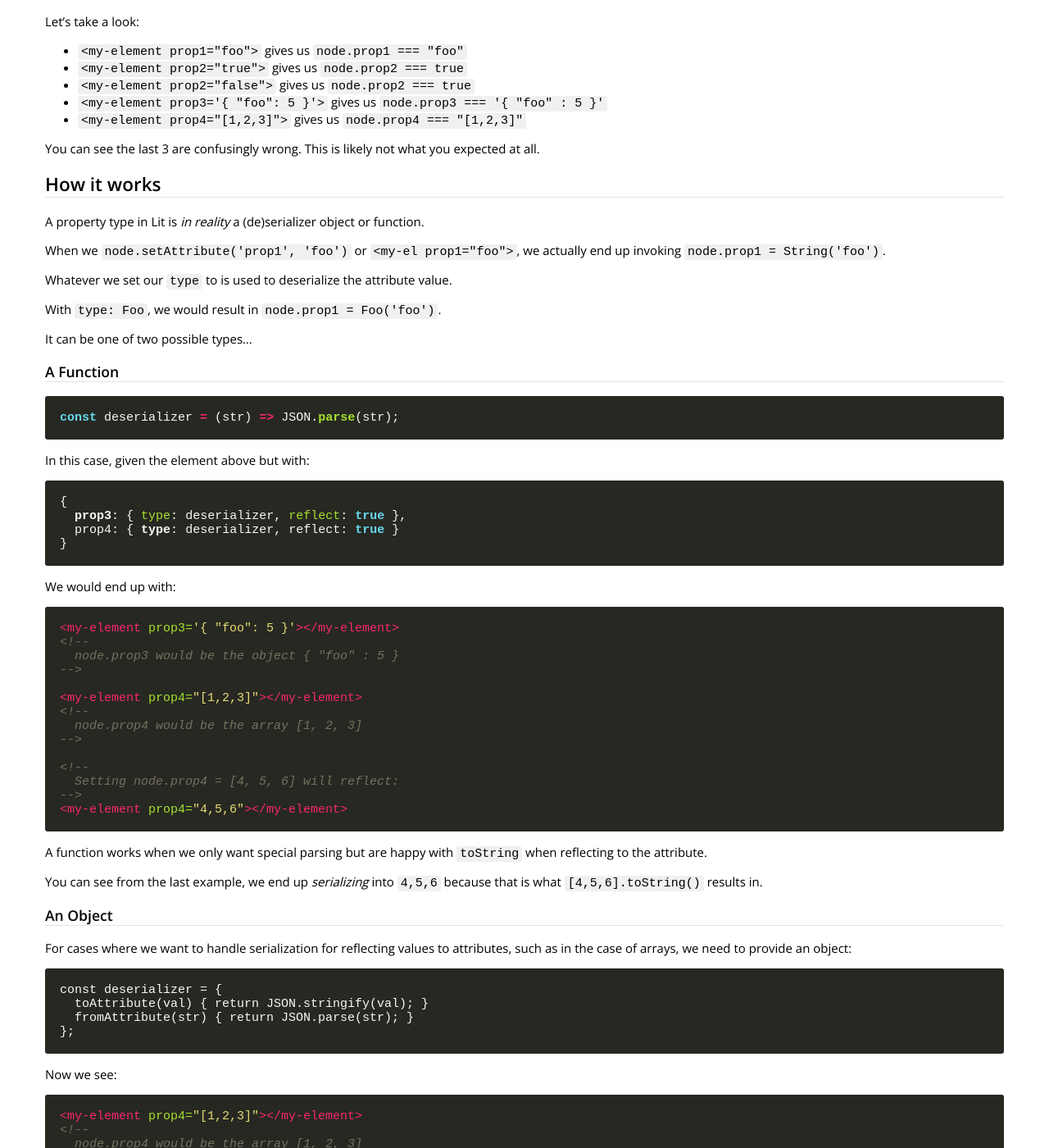
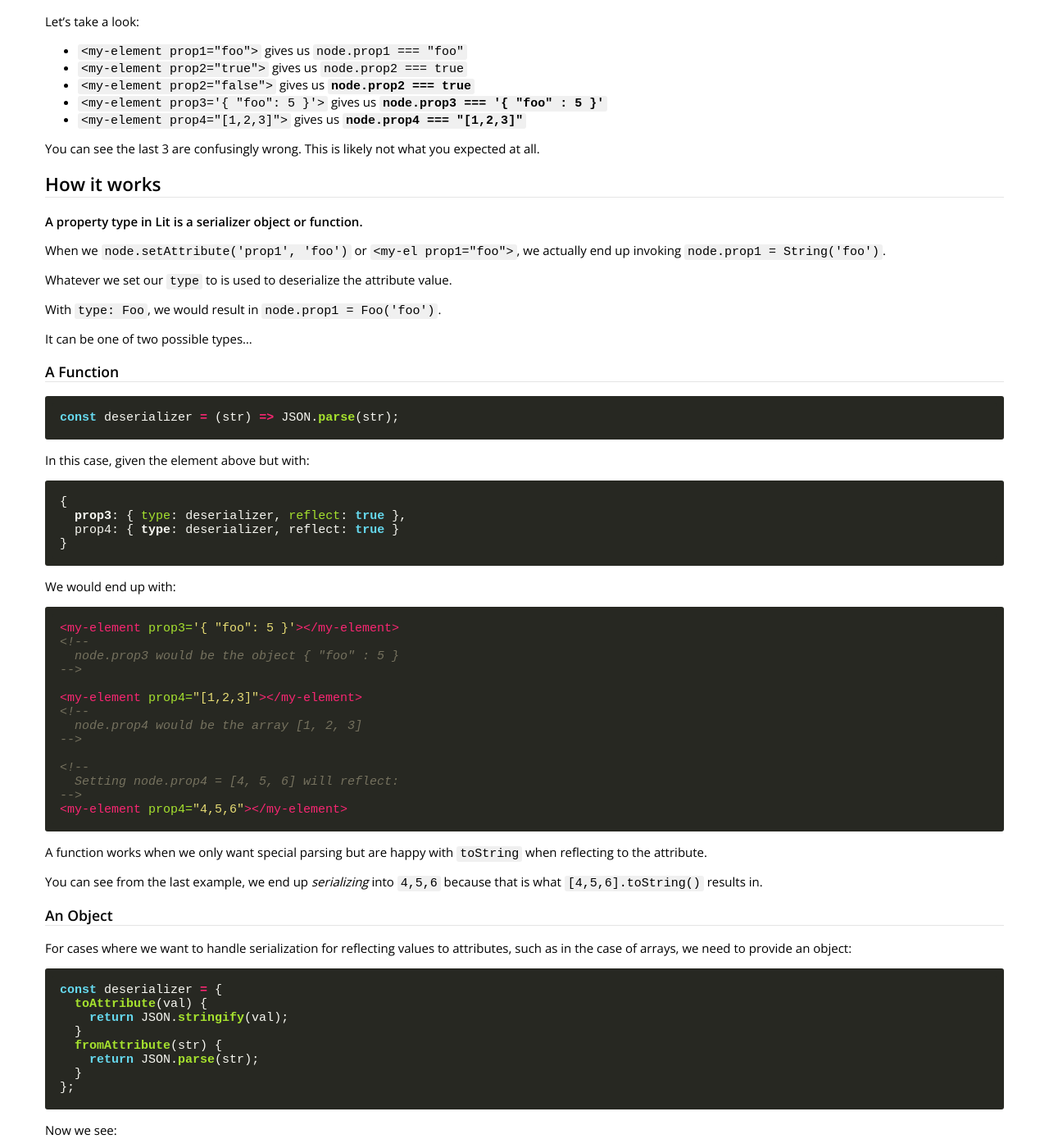
Before and after one commit to 43081j/43081j.github.io, a Jekyll site: the page built from _posts/2018-10-10-lit-element-types.md, in a window 1280 px wide and 1400 px high, scrolled down 1321 px. Shown: the whole window at 82% size. Built offline with Jekyll 4.4.1, drawn with Linux system fonts in a browser that asks for light colours; nearby versions of some CDN libraries; comment, search, counter and statistics services are not loaded; some of the changed text lies outside the part shown.

Commit message:
add some thingymajigletisms

````diff
--- a/_posts/2018-10-10-lit-element-types.md
+++ b/_posts/2018-10-10-lit-element-types.md
@@ -80,16 +80,17 @@ Let's take a look:
 
 * `<my-element prop1="foo">` gives us `node.prop1 === "foo"`
 * `<my-element prop2="true">` gives us `node.prop2 === true`
-* `<my-element prop2="false">` gives us `node.prop2 === true`
-* `<my-element prop3='{ "foo": 5 }'>` gives us `node.prop3 === '{ "foo" : 5 }'`
-* `<my-element prop4="[1,2,3]">` gives us `node.prop4 === "[1,2,3]"`
+* `<my-element prop2="false">` gives us **`node.prop2 === true`**
+* `<my-element prop3='{ "foo": 5 }'>` gives us
+**`node.prop3 === '{ "foo" : 5 }'`**
+* `<my-element prop4="[1,2,3]">` gives us **`node.prop4 === "[1,2,3]"`**
 
 You can see the last 3 are confusingly wrong. This is likely not what you
 expected at all.
 
 ## How it works
 
-A property type in Lit is _in reality_ a (de)serializer object or function.
+**A property type in Lit is a serializer object or function.**
 
 When we `node.setAttribute('prop1', 'foo')` or `<my-el prop1="foo">`, we
 actually end up invoking `node.prop1 = String('foo')`.
@@ -145,10 +146,14 @@ that is what `[4,5,6].toString()` results in.
 For cases where we want to handle serialization for reflecting values to
 attributes, such as in the case of arrays, we need to provide an object:
 
-```
+```js
 const deserializer = {
-  toAttribute(val) { return JSON.stringify(val); }
-  fromAttribute(str) { return JSON.parse(str); }
+  toAttribute(val) {
+    return JSON.stringify(val);
+  }
+  fromAttribute(str) {
+    return JSON.parse(str);
+  }
 };
 ```
 
````
Also changed, not shown: other parts of _posts/2018-10-10-lit-element-types.md (+2 -0 lines).
